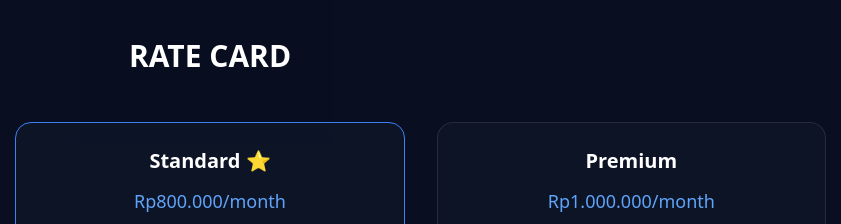
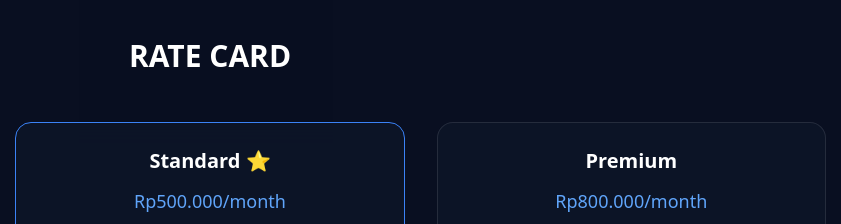
Before and after one commit to GrryXyz/portofolio, a plain HTML site: page index.html in a window 1280 px wide. Shown: the part 1532-1756 px from the top of the page, 430-1271 px from the left. Drawn offline with nearby package versions, Linux system fonts and the light colour scheme.

Commit message:
Update index.html

```diff
--- a/index.html
+++ b/index.html
@@ -117,7 +117,7 @@
 
             <div class="glass p-6 rounded-2xl text-center border border-blue-500">
                 <h4 class="text-xl font-bold">Standard ⭐</h4>
-                <p class="text-blue-400 text-lg my-3">Rp800.000/month</p>
+                <p class="text-blue-400 text-lg my-3">Rp500.000/month</p>
                 <ul class="text-slate-400 text-sm space-y-2">
                     <li>5-8 hours/day</li>
                     <li>Handle report</li>
@@ -128,7 +128,7 @@
 
             <div class="glass p-6 rounded-2xl text-center">
                 <h4 class="text-xl font-bold">Premium</h4>
-                <p class="text-blue-400 text-lg my-3">Rp1.000.000/month</p>
+                <p class="text-blue-400 text-lg my-3">Rp800.000/month</p>
                 <ul class="text-slate-400 text-sm space-y-2">
                     <li>10-12 hours/day</li>
                     <li>Manage community</li>
```
